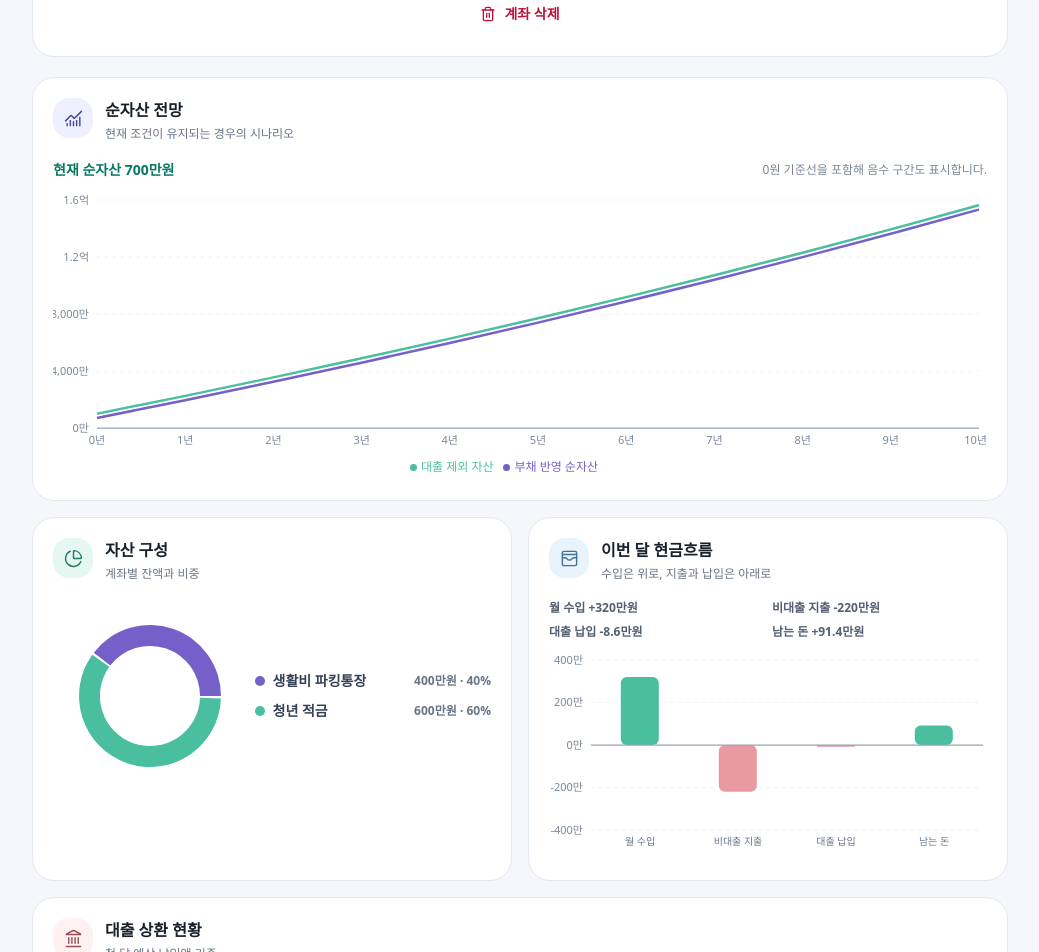
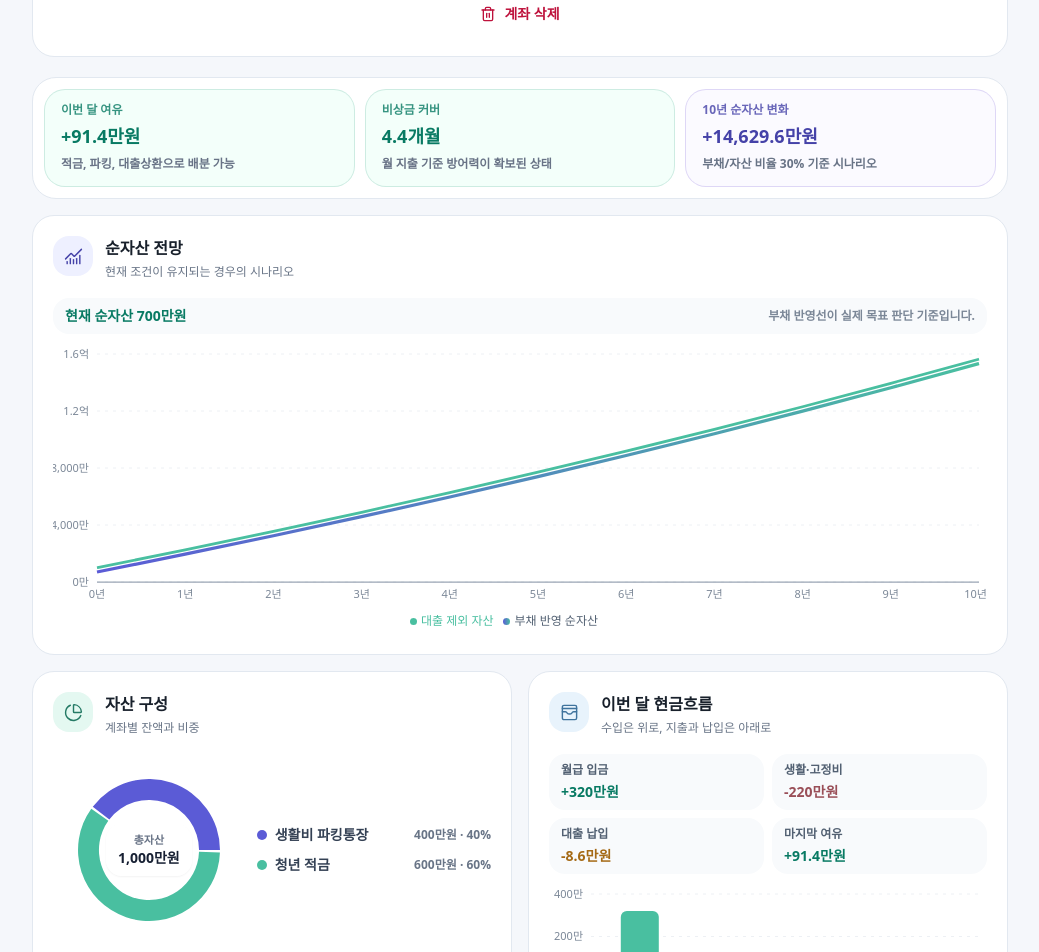
Before and after one commit to shsh99/MillionMoa, a Next.js app: page / in a window 1280 px wide. Shown: the part 6240-7192 px from the top of the page, without its empty margins (120-1159 px from the left). Built offline with nearby package versions, Linux system fonts and the light colour scheme.

Commit message:
feat: refine finance dashboard visualizations

```diff
--- a/src/features/dashboard/finance-visualizations.tsx
+++ b/src/features/dashboard/finance-visualizations.tsx
@@ -35,7 +35,7 @@ export type FinanceVisualizationsProps = {
   projection: FinanceProjectionPoint[];
 };
 
-export const walletChartColors = ["#7560c9", "#49bfa0", "#e89aa0", "#6fa9d8", "#d7a44e", "#947bd8"] as const;
+export const walletChartColors = ["#5b5bd6", "#49bfa0", "#e89aa0", "#6fa9d8", "#d7a44e", "#8d79d6"] as const;
 const assetColors = walletChartColors;
 
 function formatKrw(value: number) {
@@ -54,6 +54,11 @@ function axisMoney(value: number) {
   const amount = value / 10_000;
   if (Math.abs(amount) >= 10_000) return `${new Intl.NumberFormat("ko-KR", { maximumFractionDigits: 1 }).format(amount / 10_000)}억`;
   return `${new Intl.NumberFormat("ko-KR", { maximumFractionDigits: 0 }).format(amount)}만`;
+}
+
+function formatPercent(value: number) {
+  if (!Number.isFinite(value)) return "0%";
+  return `${new Intl.NumberFormat("ko-KR", { maximumFractionDigits: 0 }).format(value)}%`;
 }
 
 function Panel({
@@ -119,6 +124,67 @@ const repaymentLabels: Record<LoanRepaymentMethod, string> = {
   bullet: "만기일시",
 };
 
+function InsightTile({
+  label,
+  value,
+  detail,
+  tone,
+}: {
+  label: string;
+  value: string;
+  detail: string;
+  tone: "mint" | "blue" | "coral" | "lilac";
+}) {
+  const toneClass = {
+    mint: "bg-[#f3fffa] text-[#087a63] ring-[#cdece2]",
+    blue: "bg-[#f6fbff] text-[#3f739d] ring-[#d8e8f6]",
+    coral: "bg-[#fff8f8] text-[#9a4f58] ring-[#f2d5d8]",
+    lilac: "bg-[#fbfaff] text-[var(--wallet-primary-strong)] ring-[#ded7f6]",
+  }[tone];
+
+  return (
+    <div className={`min-w-0 rounded-[20px] px-4 py-3 ring-1 ${toneClass}`}>
+      <p className="text-xs font-extrabold opacity-80">{label}</p>
+      <p className="mt-1 break-words text-lg font-black tabular-nums [overflow-wrap:anywhere]">{value}</p>
+      <p className="mt-1 text-xs font-semibold leading-5 text-[var(--wallet-muted)]">{detail}</p>
+    </div>
+  );
+}
+
+function ProjectionSummary({ scenario, projection }: { scenario: ScenarioResult; projection: FinanceProjectionPoint[] }) {
+  const firstPoint = projection[0];
+  const lastPoint = projection[projection.length - 1];
+  const tenYearChange = firstPoint && lastPoint ? lastPoint.debtAdjusted - firstPoint.debtAdjusted : 0;
+  const monthlyNeed = scenario.monthlyNonLoanExpense + scenario.totalLoanPayment;
+  const emergencyMonths = monthlyNeed > 0 ? scenario.totalAssetBalances / monthlyNeed : 0;
+  const debtToAssetRatio = scenario.totalAssetBalances > 0
+    ? scenario.totalLiabilities / scenario.totalAssetBalances * 100
+    : scenario.totalLiabilities > 0 ? 100 : 0;
+
+  return (
+    <section aria-label="그래프 핵심 요약" className="grid gap-3 rounded-[24px] border border-[var(--wallet-line)] bg-white p-3 shadow-[var(--wallet-shadow)] sm:grid-cols-3">
+      <InsightTile
+        label={scenario.rawMonthlySurplus < 0 ? "이번 달 위험" : "이번 달 여유"}
+        value={formatManwon(scenario.rawMonthlySurplus, true)}
+        detail={scenario.rawMonthlySurplus < 0 ? "자산을 소진하기 전에 지출 조정이 필요" : "적금, 파킹, 대출상환으로 배분 가능"}
+        tone={scenario.rawMonthlySurplus < 0 ? "coral" : "mint"}
+      />
+      <InsightTile
+        label="비상금 커버"
+        value={`${new Intl.NumberFormat("ko-KR", { maximumFractionDigits: 1 }).format(emergencyMonths)}개월`}
+        detail={emergencyMonths < 3 ? "초년생 기준 3개월치 확보가 우선" : "월 지출 기준 방어력이 확보된 상태"}
+        tone={emergencyMonths < 3 ? "blue" : "mint"}
+      />
+      <InsightTile
+        label="10년 순자산 변화"
+        value={formatManwon(tenYearChange, true)}
+        detail={`부채/자산 비율 ${formatPercent(debtToAssetRatio)} 기준 시나리오`}
+        tone={tenYearChange < 0 ? "coral" : "lilac"}
+      />
+    </section>
+  );
+}
+
 export function FinanceVisualizations({ assets, loans, scenario, projection }: FinanceVisualizationsProps) {
   const assetTotal = assets.reduce((sum, asset) => sum + asset.balance, 0);
   const composition = assets
@@ -135,9 +201,20 @@ export function FinanceVisualizations({ assets, loans, scenario, projection }: F
     { name: "대출 납입", value: -scenario.totalLoanPayment },
     { name: "남는 돈", value: scenario.rawMonthlySurplus },
   ];
+  const flowItems = [
+    { label: "월급 입금", value: scenario.monthlyIncome, tone: "mint" },
+    { label: "생활·고정비", value: -scenario.monthlyNonLoanExpense, tone: "coral" },
+    { label: "대출 납입", value: -scenario.totalLoanPayment, tone: "amber" },
+    { label: "마지막 여유", value: scenario.rawMonthlySurplus, tone: scenario.rawMonthlySurplus < 0 ? "coral" : "mint" },
+  ];
+  const totalLoanInterest = scenario.loanSummaries.reduce((sum, loan) => sum + loan.totalInterest, 0);
 
   return (
     <div className="grid min-w-0 gap-4 lg:grid-cols-2">
+      <div className="lg:col-span-2">
+        <ProjectionSummary scenario={scenario} projection={projection} />
+      </div>
+
       <Panel
         icon={<ChartNoAxesCombined size={19} strokeWidth={1.8} />}
         title="순자산 전망"
@@ -145,23 +222,29 @@ export function FinanceVisualizations({ assets, loans, scenario, projection }: F
         className="lg:col-span-2"
         tone="lilac"
       >
-        <div className="mb-3 flex flex-wrap items-center justify-between gap-2">
-          <p className={`text-sm font-bold tabular-nums ${scenario.netWorth < 0 ? "text-[#b45309]" : "text-[#087a63]"}`}>
+        <div className="mb-3 flex flex-wrap items-center justify-between gap-2 rounded-2xl bg-[var(--wallet-surface-tint)] px-3 py-2">
+          <p className={`text-sm font-black tabular-nums ${scenario.netWorth < 0 ? "text-[#b45309]" : "text-[#087a63]"}`}>
             현재 순자산 {formatManwon(scenario.netWorth)}
           </p>
-          <p className="text-xs font-medium text-[#7b8797]">0원 기준선을 포함해 음수 구간도 표시합니다.</p>
+          <p className="text-xs font-bold text-[#7b8797]">부채 반영선이 실제 목표 판단 기준입니다.</p>
         </div>
         <div role="img" aria-label="향후 10년 순자산과 부채 반영 순자산 추이" className="h-64 min-h-64 w-full sm:h-72 sm:min-h-72">
           <ResponsiveContainer width="100%" height="100%" minWidth={0}>
             <LineChart data={projection} margin={{ top: 8, right: 8, bottom: 4, left: -14 }}>
+              <defs>
+                <linearGradient id="debtAdjustedLine" x1="0" x2="1" y1="0" y2="0">
+                  <stop offset="0%" stopColor="#5b5bd6" />
+                  <stop offset="100%" stopColor="#49bfa0" />
+                </linearGradient>
+              </defs>
               <CartesianGrid stroke="#edf0f4" strokeDasharray="3 5" vertical={false} />
               <XAxis dataKey="month" tickFormatter={(month) => `${month / 12}년`} tick={{ fill: "#7b8797", fontSize: 11 }} axisLine={false} tickLine={false} />
               <YAxis tickFormatter={axisMoney} tick={{ fill: "#7b8797", fontSize: 11 }} axisLine={false} tickLine={false} width={58} />
               <ReferenceLine y={0} stroke="#9aa5b4" strokeWidth={1.25} />
               <Tooltip content={<ChartTooltip />} />
               <Legend iconType="circle" iconSize={7} wrapperStyle={{ fontSize: 12, color: "#526072" }} />
-              <Line type="monotone" dataKey="baseline" name="대출 제외 자산" stroke="#49bfa0" strokeWidth={2.5} dot={false} activeDot={{ r: 4 }} />
-              <Line type="monotone" dataKey="debtAdjusted" name="부채 반영 순자산" stroke="#7560c9" strokeWidth={2.5} dot={false} activeDot={{ r: 4 }} />
+              <Line type="monotone" dataKey="baseline" name="대출 제외 자산" stroke="#49bfa0" strokeWidth={2.75} dot={false} activeDot={{ r: 4 }} />
+              <Line type="monotone" dataKey="debtAdjusted" name="부채 반영 순자산" stroke="url(#debtAdjustedLine)" strokeWidth={3.25} dot={false} activeDot={{ r: 5, strokeWidth: 2 }} />
             </LineChart>
           </ResponsiveContainer>
         </div>
@@ -169,8 +252,8 @@ export function FinanceVisualizations({ assets, loans, scenario, projection }: F
 
       <Panel icon={<PieChart size={19} strokeWidth={1.8} />} title="자산 구성" description="계좌별 잔액과 비중" ariaLabel="자산 구성" tone="mint">
         {composition.length > 0 ? (
-          <div className="grid items-center gap-2 sm:grid-cols-[minmax(0,0.9fr)_minmax(0,1.1fr)]">
-            <div role="img" aria-label="계좌별 자산 구성 도넛 차트" className="h-48 min-h-48 w-full">
+          <div className="grid items-center gap-3 sm:grid-cols-[minmax(0,0.9fr)_minmax(0,1.1fr)]">
+            <div role="img" aria-label="계좌별 자산 구성 도넛 차트" className="relative h-48 min-h-48 w-full">
               <ResponsiveContainer width="100%" height="100%" minWidth={0}>
                 <RechartsPieChart>
                   <Pie data={composition} dataKey="value" nameKey="name" innerRadius="55%" outerRadius="78%" paddingAngle={2} stroke="none">
@@ -179,6 +262,12 @@ export function FinanceVisualizations({ assets, loans, scenario, projection }: F
                   <Tooltip content={<ChartTooltip />} />
                 </RechartsPieChart>
               </ResponsiveContainer>
+              <div className="pointer-events-none absolute inset-0 grid place-items-center text-center">
+                <span className="rounded-2xl bg-white/90 px-3 py-2 shadow-sm">
+                  <span className="block text-[11px] font-extrabold text-[var(--wallet-muted)]">총자산</span>
+                  <strong className="block text-sm font-black text-[var(--wallet-ink)]">{formatManwon(assetTotal)}</strong>
+                </span>
+              </div>
             </div>
             <ul aria-label="계좌별 자산 비중" className="grid gap-2.5">
               {composition.map((item, index) => (
@@ -198,8 +287,15 @@ export function FinanceVisualizations({ assets, loans, scenario, projection }: F
       </Panel>
 
       <Panel icon={<WalletCards size={19} strokeWidth={1.8} />} title="이번 달 현금흐름" description="수입은 위로, 지출과 납입은 아래로" tone="blue">
-        <ul aria-label="월 현금흐름 요약" className="mb-3 grid grid-cols-2 gap-2 text-xs font-semibold text-[#526072]">
-          {cashFlow.map((item) => <li key={item.name}>{item.name} <span className="tabular-nums">{formatManwon(item.value, true)}</span></li>)}
+        <ul aria-label="월급 흐름 단계" className="mb-3 grid gap-2 sm:grid-cols-2">
+          {flowItems.map((item) => (
+            <li key={item.label} className="rounded-2xl bg-[var(--wallet-surface-tint)] px-3 py-2 text-xs font-extrabold text-[#526072]">
+              <span className="block">{item.label}</span>
+              <span className={`mt-1 block text-sm tabular-nums ${
+                item.tone === "mint" ? "text-[#087a63]" : item.tone === "amber" ? "text-[#a56a16]" : "text-[#9a4f58]"
+              }`}>{formatManwon(item.value, true)}</span>
+            </li>
+          ))}
         </ul>
         <div role="img" aria-label="이번 달 수입과 지출 및 대출 납입 비교" className="h-52 min-h-52 w-full">
           <ResponsiveContainer width="100%" height="100%" minWidth={0}>
@@ -219,7 +315,33 @@ export function FinanceVisualizations({ assets, loans, scenario, projection }: F
 
       <Panel icon={<Landmark size={19} strokeWidth={1.8} />} title="대출 상환 현황" description="첫 달 예상 납입액 기준" className="lg:col-span-2" tone="coral">
         {loans.length > 0 ? (
-          <div aria-label="대출 상환표 가로 스크롤" className="overflow-x-auto rounded-xl border border-[#e9edf2] focus-visible:outline-none focus-visible:ring-2 focus-visible:ring-[var(--wallet-primary)]" role="region" tabIndex={0}>
+          <div className="grid gap-3">
+            <div className="grid gap-2 sm:grid-cols-3">
+              <InsightTile label="등록 부채" value={formatManwon(scenario.totalLiabilities)} detail={`${loans.length}개 대출 포함`} tone="coral" />
+              <InsightTile label="월 납입" value={formatManwon(scenario.totalLoanPayment)} detail="이번 달 현금흐름에서 차감" tone="blue" />
+              <InsightTile label="남은 이자" value={formatManwon(totalLoanInterest)} detail="현재 조건으로 갚을 때 예상" tone="lilac" />
+            </div>
+            <ul aria-label="모바일 대출 상환 카드" className="grid gap-2 md:hidden">
+              {loans.map((loan) => {
+                const summary = scenario.loanSummaries.find((item) => item.loanId === loan.id);
+                return (
+                  <li key={loan.id} className="rounded-[20px] border border-[#f0dfe1] bg-[#fffafa] p-4">
+                    <div className="flex items-start justify-between gap-3">
+                      <div className="min-w-0">
+                        <p className="truncate text-sm font-black text-[#18202b]">{loan.name}</p>
+                        <p className="mt-1 text-xs font-bold text-[#9a4f58]">{repaymentLabels[loan.repaymentMethod]} · 연 {formatPercent(loan.annualRate * 100)}</p>
+                      </div>
+                      <span className="shrink-0 rounded-full bg-white px-3 py-1 text-xs font-black text-[#9a4f58]">{loan.remainingMonths}개월</span>
+                    </div>
+                    <dl className="mt-3 grid grid-cols-2 gap-2 text-xs font-bold text-[var(--wallet-muted)]">
+                      <div className="rounded-2xl bg-white px-3 py-2"><dt>월 납입</dt><dd className="mt-1 text-sm font-black text-[#18202b]">{formatManwon(summary?.firstMonthlyPayment ?? 0)}</dd></div>
+                      <div className="rounded-2xl bg-white px-3 py-2"><dt>잔액</dt><dd className="mt-1 text-sm font-black text-[#18202b]">{formatManwon(loan.principal)}</dd></div>
+                    </dl>
+                  </li>
+                );
+              })}
+            </ul>
+            <div aria-label="대출 상환표 가로 스크롤" className="hidden overflow-x-auto rounded-xl border border-[#e9edf2] focus-visible:outline-none focus-visible:ring-2 focus-visible:ring-[var(--wallet-primary)] md:block" role="region" tabIndex={0}>
               <table aria-label="대출별 상환 현황" className="w-full min-w-[620px] border-collapse text-left text-sm">
                 <thead className="bg-[#f7f9fb] text-xs font-semibold text-[#697587]">
                   <tr>
@@ -246,6 +368,7 @@ export function FinanceVisualizations({ assets, loans, scenario, projection }: F
                 </tbody>
               </table>
             </div>
+          </div>
         ) : (
           <p className="rounded-xl bg-[#f6f8fa] px-4 py-8 text-center text-sm font-medium text-[#697587]">등록된 대출이 없습니다.</p>
         )}
```
Also changed, not shown: 1 other file (tests, documents, lock files or other folders). Lines whose indentation alone changed are shown as unchanged.
